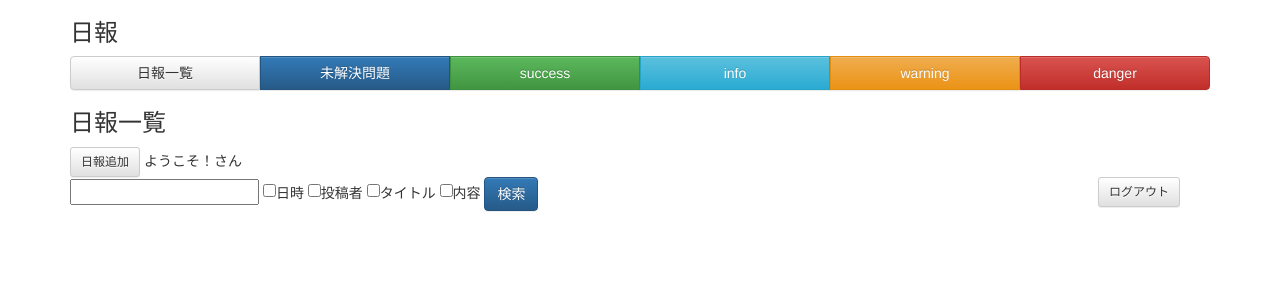
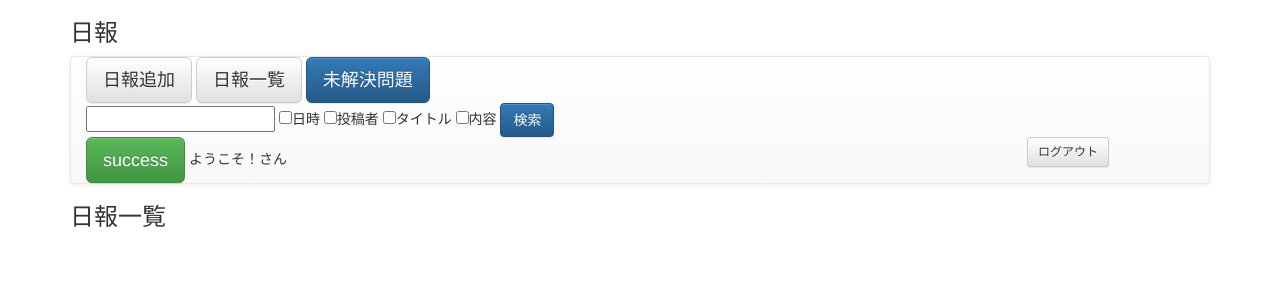
Before and after one commit to washinofumihiro/web_application_nippo, a Django app: page /report/search/ in a window 1280 px wide. Shown: the top 300 px of the page. Run offline with Django 3.2, Linux system fonts and the light colour scheme; data that the repository does not hold is empty; some libraries are stand-ins or nearby versions.

Commit message:
added header of top page

```diff
--- a/daily_report/day/templates/base.html
+++ b/daily_report/day/templates/base.html
@@ -14,20 +14,55 @@
 <body>
   <div class="container">
       <h3 class="user-header">日報</h3>
-      <div class="btn-group btn-group-justified">
-          <a href="{% url 'day:report_list' %}" class="btn btn-default">日報一覧</a>
-          <a href="{% url 'day:all_question' %}" class="btn btn-primary">未解決問題</a>
-          <!--<a class="btn btn-primary">primary</a>-->
-          <a class="btn btn-success">success</a>
-          <a class="btn btn-info">info</a>
-          <a class="btn btn-warning">warning</a>
-          <a class="btn btn-danger">danger</a>
+      <!--<div class="btn-group btn-group-justified">-->
+      <!--<div class="btn-group">-->
+          <!--<a href="{% url 'day:report_list' %}" class="btn btn-default btn-lg">日報一覧</a>-->
+          <!--<a href="{% url 'day:all_question' %}" class="btn btn-primary btn-lg">未解決問題</a>-->
+          <!--&lt;!&ndash;<a class="btn btn-primary">primary</a>&ndash;&gt;-->
+          <!--<a class="btn btn-success btn-lg">success</a>-->
+          <!--&lt;!&ndash;<a class="btn btn-info">info</a>&ndash;&gt;-->
+          <!--&lt;!&ndash;<a class="btn btn-warning">warning</a>&ndash;&gt;-->
+          <!--&lt;!&ndash;<a class="btn btn-danger">danger</a>&ndash;&gt;-->
+      <!--</div>-->
+    <nav class="navbar navbar-default">
+      <div class="navbar-header">
+        <button type="button" class="navbar-toggle" data-toggle="collapse" data-target="#gnavi">
+          <span class="sr-only">メニュー</span>
+          <span class="icon-bar"></span>
+          <span class="icon-bar"></span>
+          <span class="icon-bar"></span>
+        </button>
       </div>
 
+      <div id="gnavi" class="collapse navbar-collapse">
+        <ul class="nav navbar-nav">
+            <a href="{% url 'day:report_add' %}" class="btn btn-default btn-lg">日報追加</a>
+          <a href="{% url 'day:report_list' %}" class="btn btn-default btn-lg">日報一覧</a>
+          <a href="{% url 'day:all_question' %}" class="btn btn-primary btn-lg">未解決問題</a>
+          <!--<a class="btn btn-primary">primary</a>-->
+              <form action="{% url 'day:report_search' %}" method="get" class="form-horizontal" role="form">
+              {% csrf_token %}
+                <input id="id_Search" maxlength="255" name="Search" type="text">
+                <input id='check1' type="checkbox" name="search_form" value="post_time">日時
+                <input id='check2' type="checkbox" name="search_form" value="user">投稿者
+                <input id='check3' type="checkbox" name="search_form" value="title">タイトル
+                <input id='check4' type="checkbox" name="search_form" value="content">内容
+                <button type="submit" class="btn btn-primary">検索</button>
+              </form>
+          <a class="btn btn-success btn-lg">success</a>
+            <span>ようこそ！{{request.user.username}}さん</span>
+                <a href="{% url 'django.contrib.auth.views.logout' %}" class="btn btn-default btn-sm" style="position: absolute; right: 100px;">ログアウト</a>
+        </ul>
+      </div>
+    </nav>
     {% block content %}
       {{ content }}
     {% endblock %}
   </div>
+
+
+
+
 </body>
 </html>
 
--- a/daily_report/day/templates/day/report_list.html
+++ b/daily_report/day/templates/day/report_list.html
@@ -14,18 +14,18 @@ table {
 
 {% block content %}
     <h3 class="user-header">日報一覧</h3>
-    <a href="{% url 'day:report_add' %}" class="btn btn-default btn-sm">日報追加</a>
-    <span>ようこそ！{{request.user.username}}さん</span>
-    <form action="{% url 'day:report_search' %}" method="get" class="form-horizontal" role="form">
-      {% csrf_token %}
-        {{form.Search}}
-        <input id='check1' type="checkbox" name="search_form" value="post_time">日時
-        <input id='check2' type="checkbox" name="search_form" value="user">投稿者
-        <input id='check3' type="checkbox" name="search_form" value="title">タイトル
-        <input id='check4' type="checkbox" name="search_form" value="content">内容
-        <button type="submit" class="btn btn-primary">検索</button>
-        <a href="{% url 'django.contrib.auth.views.logout' %}" class="btn btn-default btn-sm" style="position: absolute; right: 100px;">ログアウト</a>
-    </form>
+    <!--<a href="{% url 'day:report_add' %}" class="btn btn-default btn-sm">日報追加</a>-->
+    <!--<span>ようこそ！{{request.user.username}}さん</span>-->
+    <!--<form action="{% url 'day:report_search' %}" method="get" class="form-horizontal" role="form">-->
+      <!--{% csrf_token %}-->
+        <!--{{form.Search}}-->
+        <!--<input id='check1' type="checkbox" name="search_form" value="post_time">日時-->
+        <!--<input id='check2' type="checkbox" name="search_form" value="user">投稿者-->
+        <!--<input id='check3' type="checkbox" name="search_form" value="title">タイトル-->
+        <!--<input id='check4' type="checkbox" name="search_form" value="content">内容-->
+        <!--<button type="submit" class="btn btn-primary">検索</button>-->
+        <!--<a href="{% url 'django.contrib.auth.views.logout' %}" class="btn btn-default btn-sm" style="position: absolute; right: 100px;">ログアウト</a>-->
+    <!--</form>-->
     {% if word %}
         <a href="{% url 'day:report_list' %}" class="btn btn-default btn-sm">戻る</a>
     {% endif %}
```
